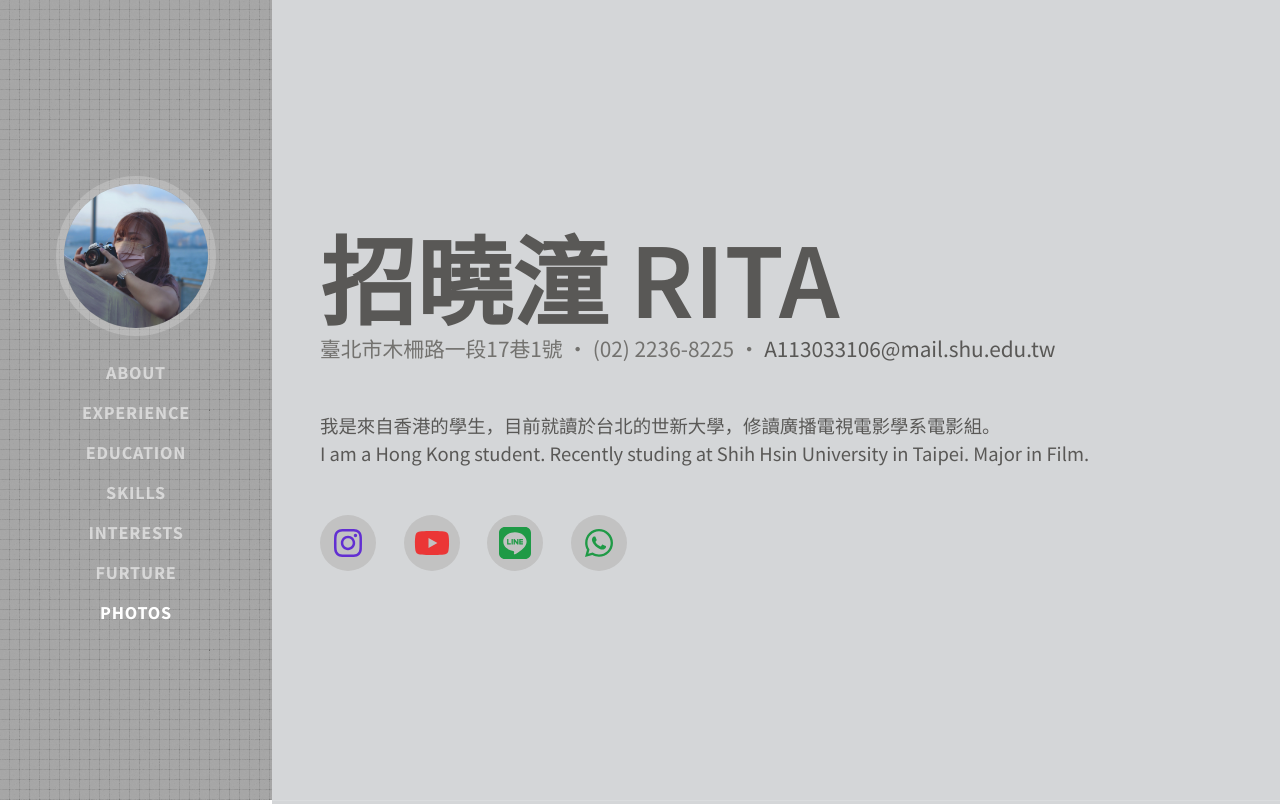
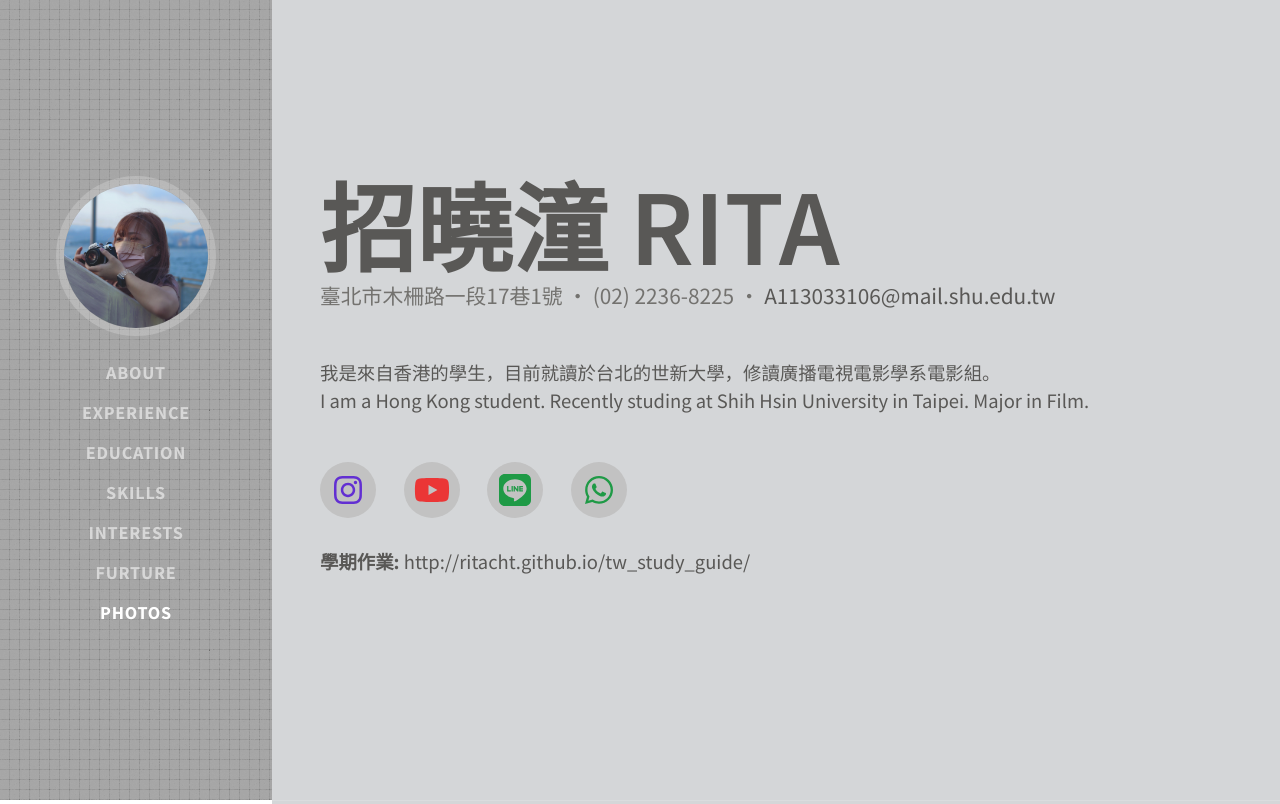
Before and after one commit to ritacht/ritacht.github.io, a plain HTML site: page index.html in a window 1280 px wide. Shown: the top 804 px of the page. Drawn offline with nearby package versions, Linux system fonts and the light colour scheme; a web font is replaced by a local one.

Commit message:
加上學期專案網址

```diff
--- a/css/mystyles.css
+++ b/css/mystyles.css
@@ -315,3 +315,7 @@ section.resume-section {
 .timeline-container .mb-5 {
     margin-bottom: 2rem !important;
 }
+
+.fp-website {
+    margin-top: 30px;
+}
--- a/index.html
+++ b/index.html
@@ -58,6 +58,7 @@
                         <a class="social-icon color-3" href="http://line.me/ti/p/~ritacht21"><i class="fa-brands fa-line"></i></a>
                         <a class="social-icon color-4" href="http://wa.me/85281777778"><i class="fa-brands fa-whatsapp"></i></a>
                     </div>
+                    <p class="lead mb-5 fp-website"><strong>學期作業: </strong><a href="http://ritacht.github.io/tw_study_guide/" target="_blank">http://ritacht.github.io/tw_study_guide/</a></p>
                 </div>
             </section>
             <hr class="m-0" />
```
Also changed, not shown: 1 other file.
